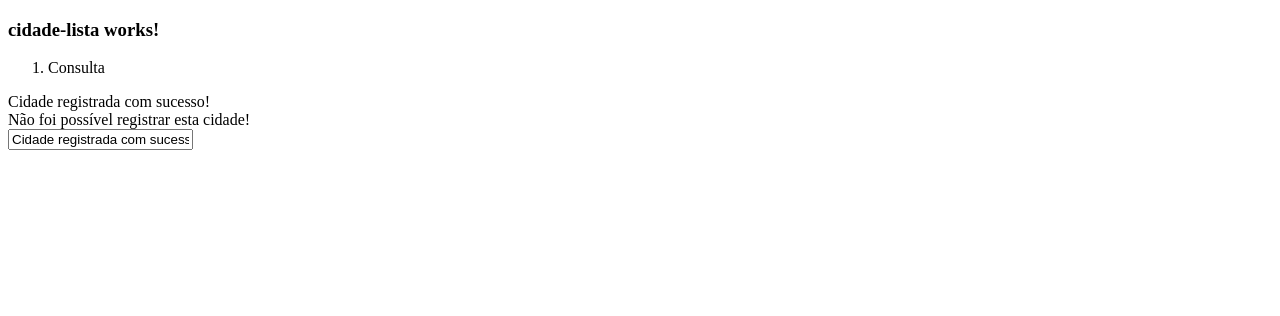
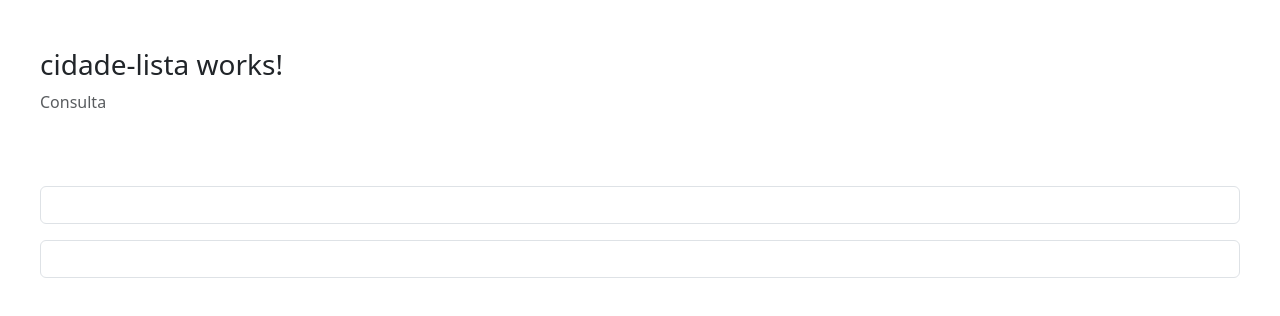
Before and after one commit to antth-Luca/projEstudo-SpringBootAngular, an Angular app in the folder front-end/Sli/: page /lista-cidades in a window 1280 px wide. Shown: the top 316 px of the page. Built offline with nearby package versions, Linux system fonts and the light colour scheme.

Commit message:
Módulo "Angular01" - Aula 07 - Vídeo 06
* Finalização do módulo "Angular01".

```diff
--- a/front-end/Sli/angular.json
+++ b/front-end/Sli/angular.json
@@ -27,9 +27,13 @@
               }
             ],
             "styles": [
-              "src/styles.css"
+              "src/styles.css",
+              "node_modules/bootstrap/dist/css/bootstrap.min.css"
             ],
-            "scripts": []
+            "scripts": [
+              "node_modules/jquery/dist/jquery.min.js",
+              "node_modules/bootstrap/dist/js/bootstrap.bundle.js"
+            ]
           },
           "configurations": {
             "production": {
--- a/front-end/Sli/package.json
+++ b/front-end/Sli/package.json
@@ -18,6 +18,8 @@
     "@angular/platform-browser": "^18.2.0",
     "@angular/platform-browser-dynamic": "^18.2.0",
     "@angular/router": "^18.2.0",
+    "bootstrap": "^5.3.3",
+    "jquery": "^3.7.1",
     "rxjs": "~7.8.0",
     "sli": "file:",
     "tslib": "^2.3.0",
--- a/front-end/Sli/src/app/cadastros/cidade-lista/cidade-lista.component.html
+++ b/front-end/Sli/src/app/cadastros/cidade-lista/cidade-lista.component.html
@@ -1,23 +1,47 @@
-<h3 class="h3 mt-5">cidade-lista works!</h3>
+<div class="container-fluid">
+    <div class="row mx-3">
+        <div class="col-md-12">
+            <h3 class="h3 mt-5">cidade-lista works!</h3>
+        </div>
+    </div>
 
-<ol class="breadcrumb mb-4">
-    <li class="breadcrumb-item active">Consulta</li>
-</ol>
+    <div class="row mx-3">
+        <div class="col-md-12">
+            <ol class="breadcrumb mb-4">
+                <li class="breadcrumb-item active">Consulta</li>
+            </ol>
+        </div>
+    </div>
 
-<div class="container">
-    <div class="row">
+    <div class="row m-3">
         <div class="col-md-12">
-            <div class="alert alert-success" role="alert">
+            <div *ngIf="msgSucesso" class="alert alert-success" role="alert">
                 {{ msgSucesso }}
             </div>
+        </div>
+    </div>
 
-            <div class="alert alert-danger" role="alert">
+    <div class="row m-3">
+        <div class="col-md-12">
+            <div *ngIf="msgErro" class="alert alert-danger" role="alert">
                 {{ msgErro }}
             </div>
+        </div>
+    </div>
 
+    <div class="row m-3">
+        <div class="col-md-12">
             <div>
                 <input type="text" class="form-control" name="msgSucesso" id="msgSucesso" [(ngModel)]="msgSucesso">
             </div>
         </div>
     </div>
+
+    <div class="row m-3 mt-2">
+        <div class="col-md-12">
+            <div>
+                <input type="text" class="form-control" name="msgErro" id="msgErro" [(ngModel)]="msgErro">
+            </div>
+        </div>
+    </div>
 </div>
--- a/front-end/Sli/src/app/cadastros/cidade-lista/cidade-lista.component.ts
+++ b/front-end/Sli/src/app/cadastros/cidade-lista/cidade-lista.component.ts
@@ -1,14 +1,18 @@
+import { CommonModule } from '@angular/common';
 import { Component } from '@angular/core';
 import { FormsModule } from '@angular/forms';
 
 @Component({
   selector: 'app-cidade-lista',
   standalone: true,
-  imports: [FormsModule],
+  imports: [
+    CommonModule,
+    FormsModule
+  ],
   templateUrl: './cidade-lista.component.html',
   styleUrl: './cidade-lista.component.css'
 })
 export class CidadeListaComponent {
-  msgSucesso: String = "Cidade registrada com sucesso!";
-  msgErro: String = "Não foi possível registrar esta cidade!";
+  msgSucesso: String = "";
+  msgErro: String = "";
 }
```
Also changed, not shown: 1 other file (tests, documents, lock files or other folders).
